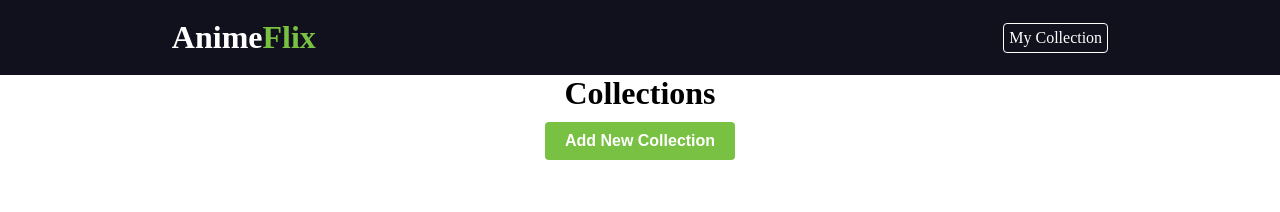
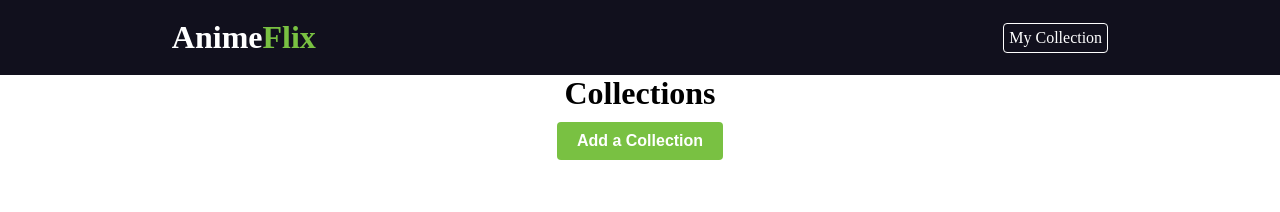
Before and after one commit to tangguhriyadi/react-ts-animation, a React (Vite) app: page /collection in a window 1280 px wide. Shown: the top 212 px of the page. Built offline with nearby package versions, Linux system fonts and the light colour scheme.

Commit message:
improvement(style): card styling

```diff
--- a/src/components/Modal.tsx
+++ b/src/components/Modal.tsx
@@ -36,7 +36,7 @@ const style: SerializedStyles = css`
     display: flex;
     justify-content: center;
     align-items: center;
-    z-index: 2;
+    z-index: 3;
     .container {
         background-color: #fff;
         width: 400px;
--- a/src/components/Navbar.tsx
+++ b/src/components/Navbar.tsx
@@ -28,6 +28,9 @@ const style: SerializedStyles = css`
     color: #fff;
     lign-item: center;
     height: 75px;
+    position:sticky;
+    top:0;
+    z-index:2;
     h1 {
         margin-top: 0;
         margin-bottom: 0;
--- a/src/pages/collection/index.tsx
+++ b/src/pages/collection/index.tsx
@@ -39,7 +39,7 @@ const Collection: React.FC<{}> = () => {
 
     const formTitle = useMemo<string>(() => {
         if (isOpen && !isOpenEdit && !isOpenDelete) {
-            return "Add New Collection";
+            return "Add a Collection";
         } else if (isOpenEdit && !isOpenDelete && !isOpen) {
             return `Edit Collection`;
         } else if (isOpenDelete && !isOpenEdit && !isOpen) {
@@ -194,7 +194,7 @@ const Collection: React.FC<{}> = () => {
                 <h1>Collections</h1>
                 <div css={style.buttonContainer}>
                     <button onClick={handleOpenModal} css={style.button}>
-                        Add New Collection
+                        Add a Collection
                     </button>
                 </div>
             </div>
@@ -262,6 +262,7 @@ const style = {
                 border-radius: 8px;
                 cursor: pointer;
                 position: relative;
+                box-shadow:-7px 7px 5px #888888;
                 @media (max-width: 480px) {
                     width: 275px;
                 }
--- a/src/pages/collection_detail/index.tsx
+++ b/src/pages/collection_detail/index.tsx
@@ -189,6 +189,7 @@ const style = {
                 border-radius: 8px;
                 cursor: pointer;
                 position: relative;
+                box-shadow:-7px 7px 5px #888888;
             }
             .delete {
                 position: absolute;
--- a/src/pages/home/components/AddToCollectionForm.tsx
+++ b/src/pages/home/components/AddToCollectionForm.tsx
@@ -172,7 +172,7 @@ const AddToCollectionForm: React.FC<Props> = (props) => {
                             setIsOpenAddCollection(!isOpenAddCollection)
                         }
                     >
-                        Add New Collection
+                        Add a Collection
                     </button>
                 </div>
             )}
--- a/src/pages/home/style.ts
+++ b/src/pages/home/style.ts
@@ -33,6 +33,7 @@ export const homePageStyle = {
                 border-radius: 8px;
                 cursor: pointer;
                 position: relative;
+                box-shadow:-7px 7px 5px #888888;
                 @media (max-width: 480px) {
                     width: 275px;
                 }
@@ -135,7 +136,7 @@ export const homePageStyle = {
         justify-content: center;
         margin-top: 10px;
         position: sticky;
-        top: 0;
+        top: 75px;
         z-index: 2;
         padding-top: 10px;
     `,
```
